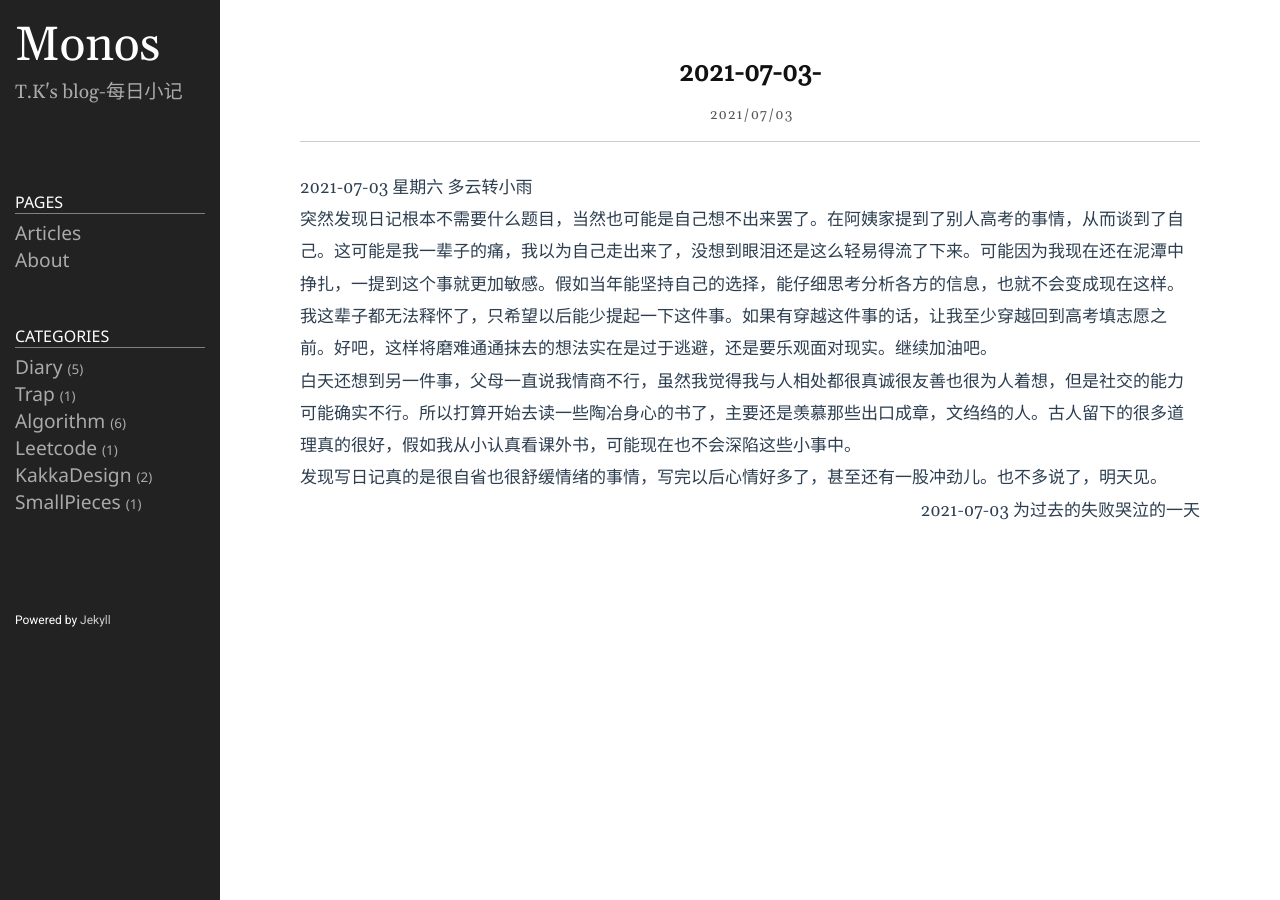
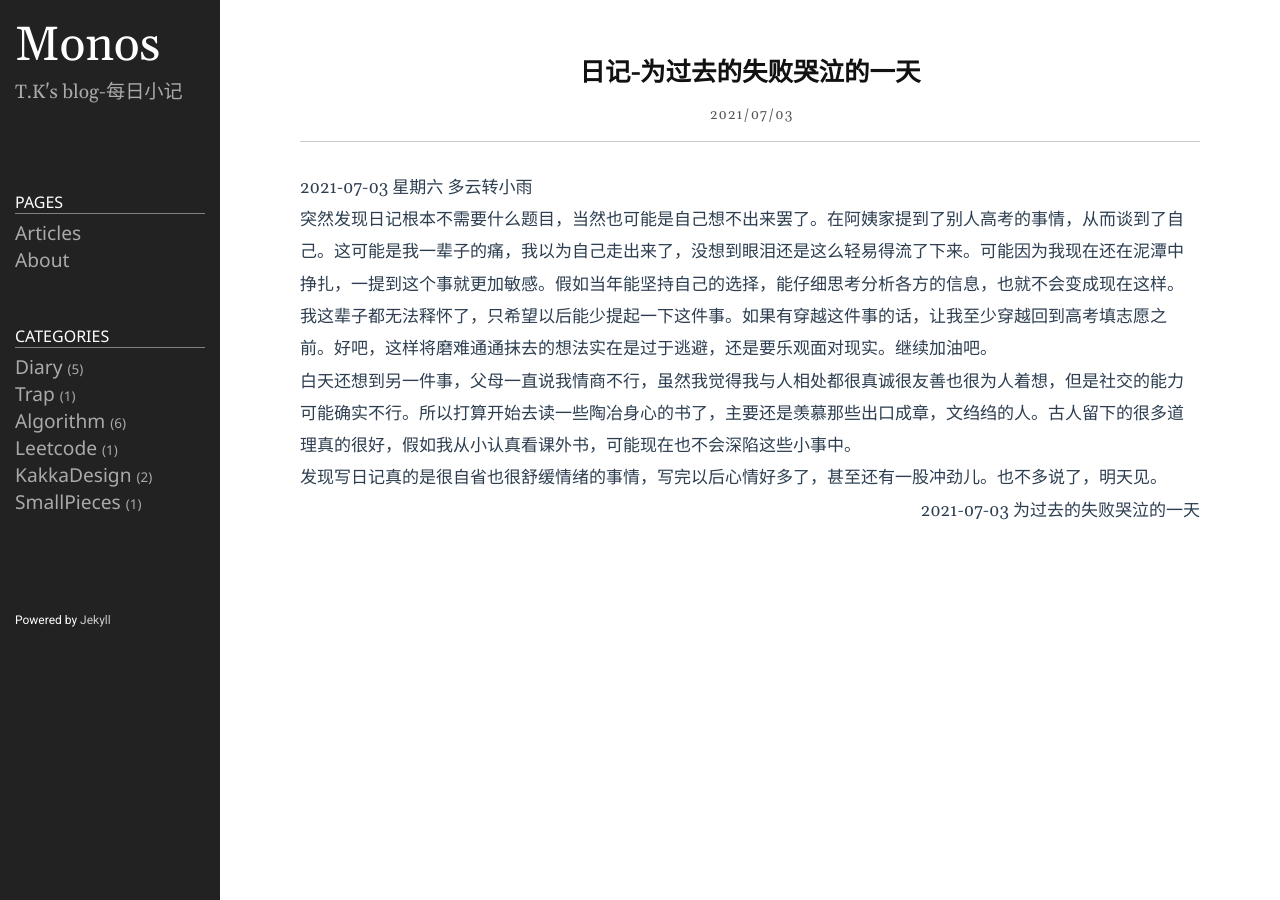
Before and after one commit to Taunk714/Taunk.github.io, a Jekyll site: the page built from _posts/2021-07-03-日记.md, in a window 1280 px wide. Built offline with Jekyll 4.4.1, drawn with Linux system fonts in a browser that asks for light colours.

Commit message:
修改文件: _posts/2021-07-03-日记.md

```diff
--- a/_posts/2021-07-03-日记.md
+++ b/_posts/2021-07-03-日记.md
@@ -1,6 +1,6 @@
 ---
 layout: post
-title:  "2021-07-03-"
+title:  "日记-为过去的失败哭泣的一天"
 category: diary
 icon: www
 keywords: diary
```
